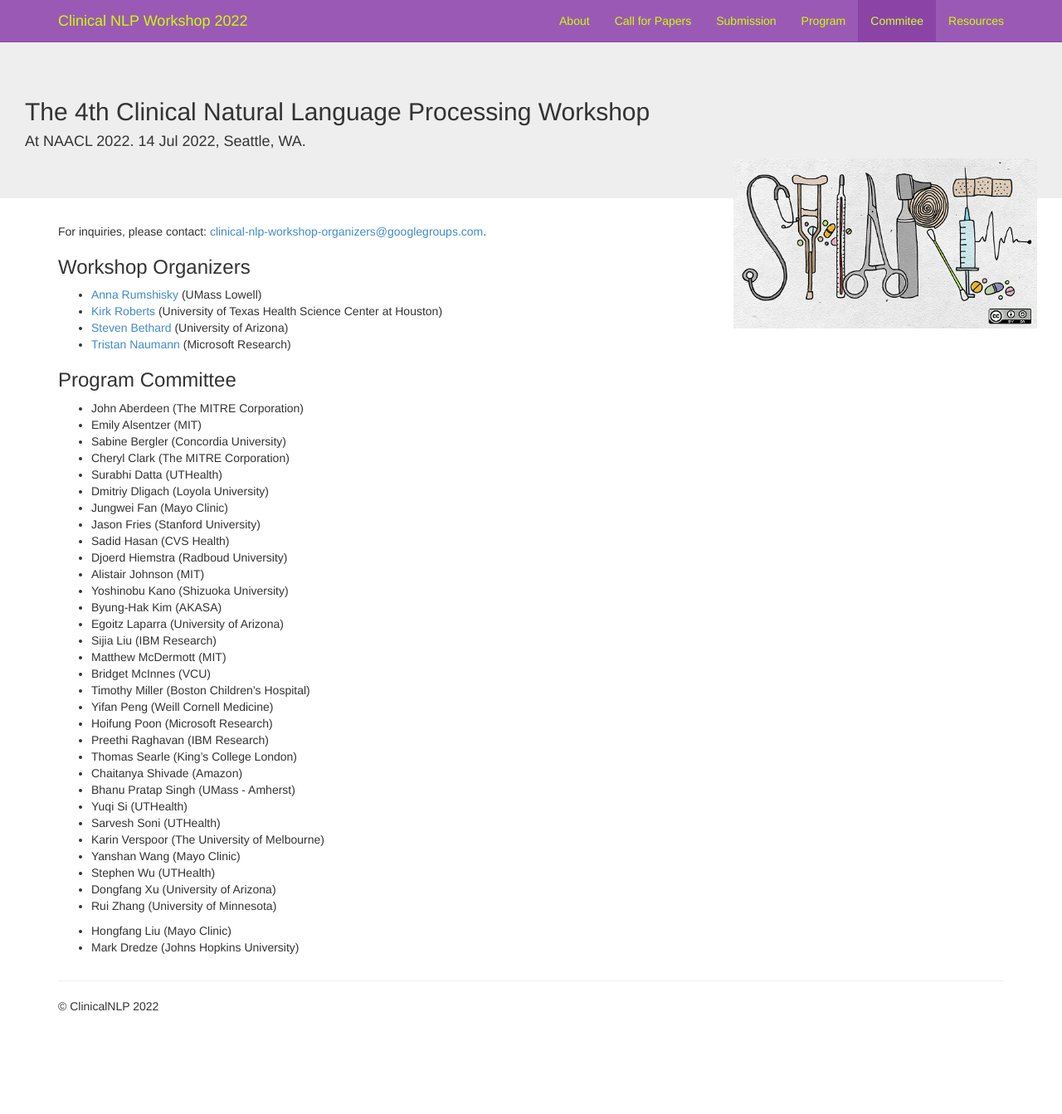
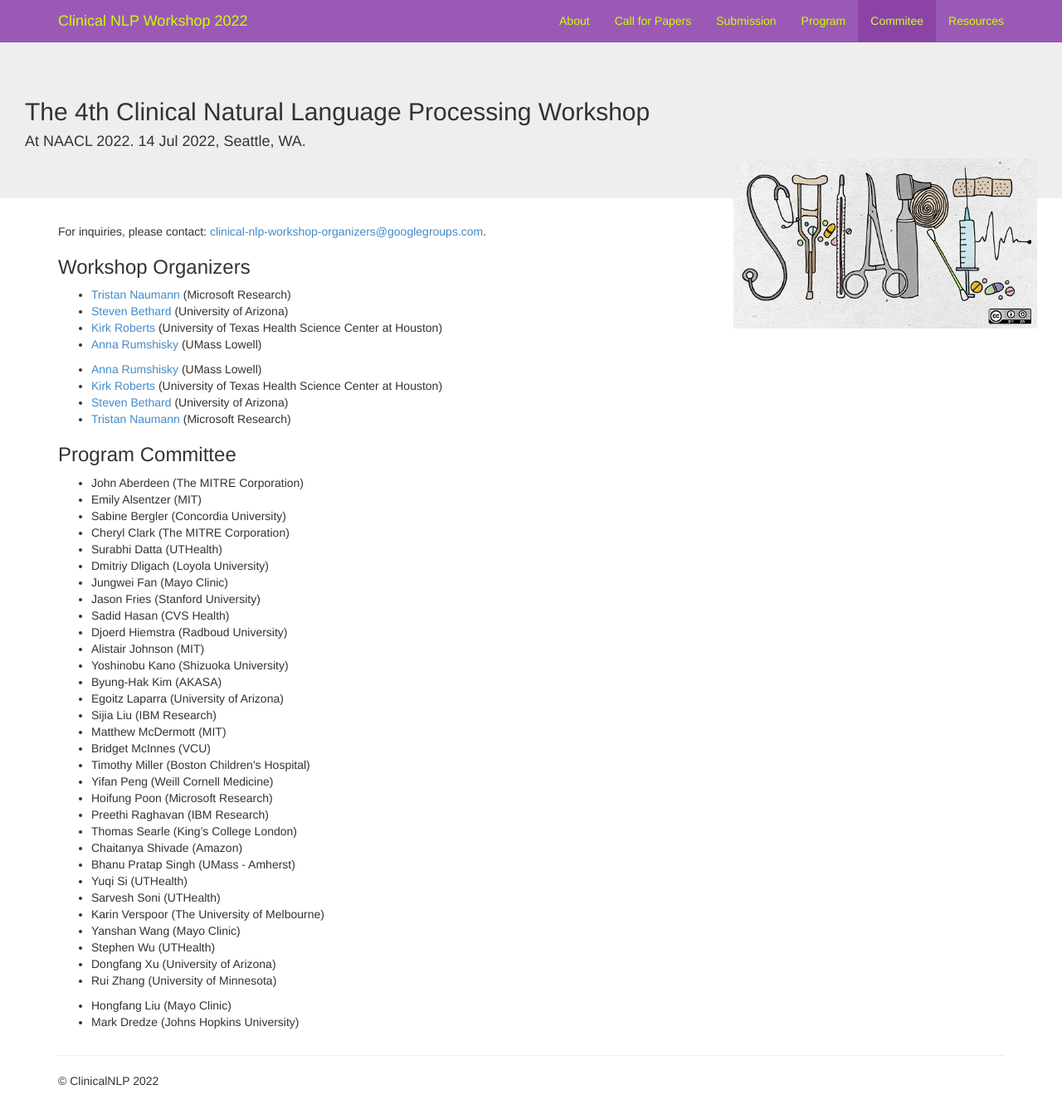
Before and after one commit to clinical-nlp/clinical-nlp.github.io, a Jekyll site: the page built from 2022/committee.md, in a window 1280 px wide and 1343 px high. Shown: the whole window at 83% size. Built offline with Jekyll 4.4.1, drawn with Linux system fonts in a browser that asks for light colours; nearby versions of some CDN libraries; comment, search, counter and statistics services are not loaded.

Commit message:
Fixes Program Committee
- Removes "Invited Speakers" from PC
- Adds organizing committee from data file

```diff
--- a/2022/committee.md
+++ b/2022/committee.md
@@ -7,6 +7,12 @@
 
 ### Workshop Organizers
 
+{% for org_group in site.data["2022"].organizing_committee %}
+{%- for member in org_group.members -%}
+- [{{ member.first_name }} {{ member.last_name }}]({{ member.homepage }}) ({{member.institution}})
+{% endfor %}
+{% endfor %}
+
 - [Anna Rumshisky](http://www.cs.uml.edu/~arum) (UMass Lowell)
 - [Kirk Roberts](https://sbmi.uth.edu/faculty-and-staff/kirk-roberts.htm) (University of Texas Health Science Center at Houston)
 - [Steven Bethard](https://bethard.faculty.arizona.edu/) (University of Arizona)
@@ -14,7 +20,7 @@
 
 ### Program Committee
 
-{% for pc_group in site.data["2022"].program_committee %}
+{% for pc_group in site.data["2022"].program_committee | where:"role","Program Committee" %}
 {%- for member in pc_group.entries -%}
 - {{ member.first_name }} {{ member.last_name }} ({{member.institution}})
 {% endfor %}
```
